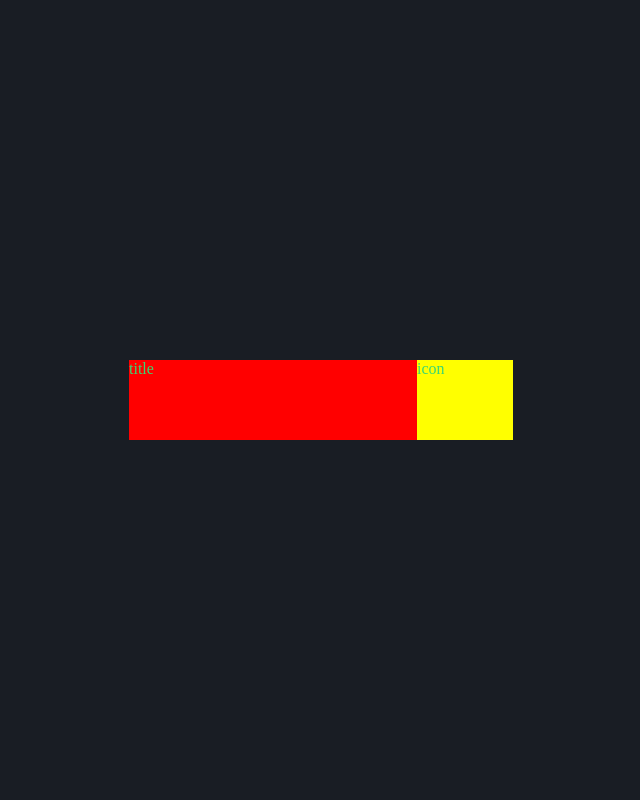
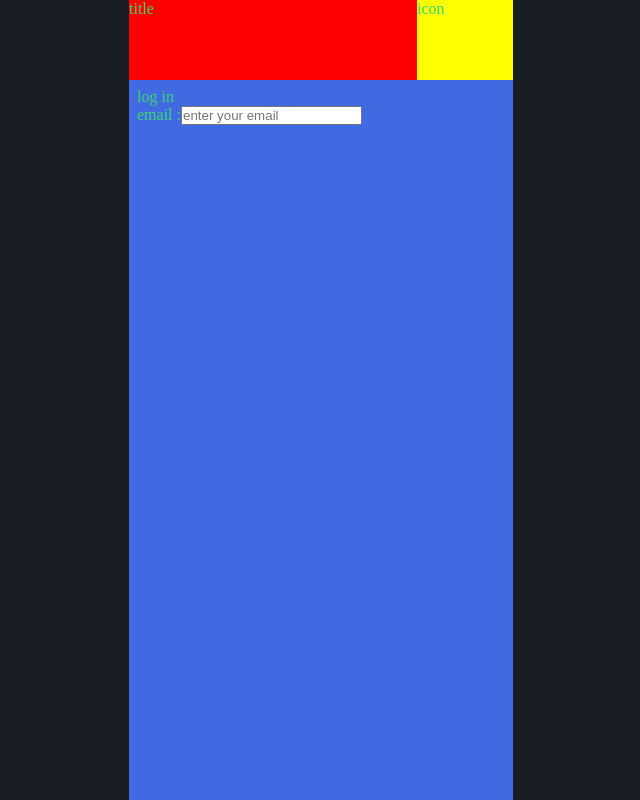
Before and after one commit to tahrer007/E-Penny-Bank, a React (Create React App) app in the folder client/: page /LogIn in a window 1280 px wide. Before the commit this address had no page. Shown: the whole page, without its empty margins (319-959 px from the left). Built offline with nearby package versions, Linux system fonts and the light colour scheme.

Commit message:
login , signup

```diff
--- a/client/src/components/App.jsx
+++ b/client/src/components/App.jsx
@@ -4,6 +4,8 @@ import Deposit from "./pages/deposit/Deposit";
 import CreateBox from "./pages/createBox/CreateBoxPage";
 import BoxDetails from "./pages/boxDetails/BoxDetails";
 import NavBar from "components/navbar/NavBar";
+import LogIn from "./pages/login/LogIn";
+import SignUp from "./pages/signUp/SignUp";
 import { BrowserRouter, Routes, Route } from "react-router-dom";
 <Route path="/" element={<Home />} />;
 
@@ -17,6 +19,8 @@ function App() {
           <Route path="/boxDetails" element={<BoxDetails />} />
           <Route path="/deposit" element={<Deposit />} />
           <Route path="/createBox" element={<CreateBox />} />
+          <Route path="/LogIn" element={<LogIn />} />
+          <Route path="/SignUp" element={<SignUp />} />
         </Routes>
       </BrowserRouter>
     </div>
--- /dev/null
+++ b/client/src/components/InputField/InputField.jsx
@@ -0,0 +1,18 @@
+import React from "react";
+
+const InputField = ({ label , placeholder, value, onChangeText, isEditable, type }) => {
+  return (
+    <label>
+     {label} :
+      <input
+        placeholder={placeholder}
+        value={value}
+        onChange={onChangeText}
+        editable={isEditable}
+        type={type}
+      />
+    </label>
+  );
+};
+
+export default InputField;
--- /dev/null
+++ b/client/src/components/pages/login/LogIn.jsx
@@ -0,0 +1,26 @@
+import React, { useState } from "react";
+import InputField from "components/InputField/InputField";
+
+const LogIn = () => {
+  const [email, setEmail] = useState("");
+  const onChangeText = (e) => {
+    setEmail(e.target.value);
+    console.log(e.target.value);
+  };
+
+  return (
+    <div className="pageContainer">
+      log in
+      <InputField
+        placeholder={"enter your email"}
+        value={email}
+        onChangeText={onChangeText}
+        editable={true}
+        type={"text"}
+        label ={"email"}
+      />
+    </div>
+  );
+};
+
+export default LogIn;
--- /dev/null
+++ b/client/src/components/pages/login/logIn.scss
@@ -0,0 +1 @@
+@import "global.scss";
--- /dev/null
+++ b/client/src/components/pages/signUp/SignUp.jsx
@@ -0,0 +1,7 @@
+import React from "react";
+
+const SignUp = () => {
+  return <div className="pageContainer">log in</div>;
+};
+
+export default SignUp;
--- /dev/null
+++ b/client/src/components/pages/signUp/signUp.scss
@@ -0,0 +1 @@
+@import "global.scss";
```
Also changed, not shown: client/src/components/InputField/input.scss (added).
